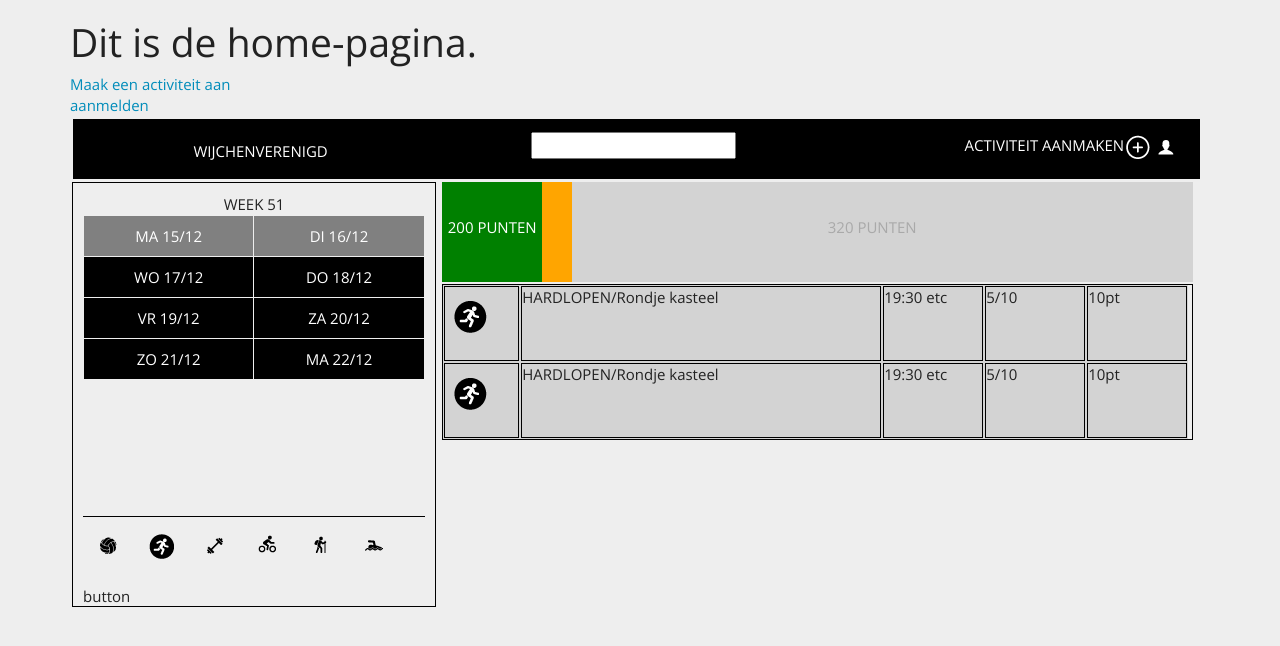
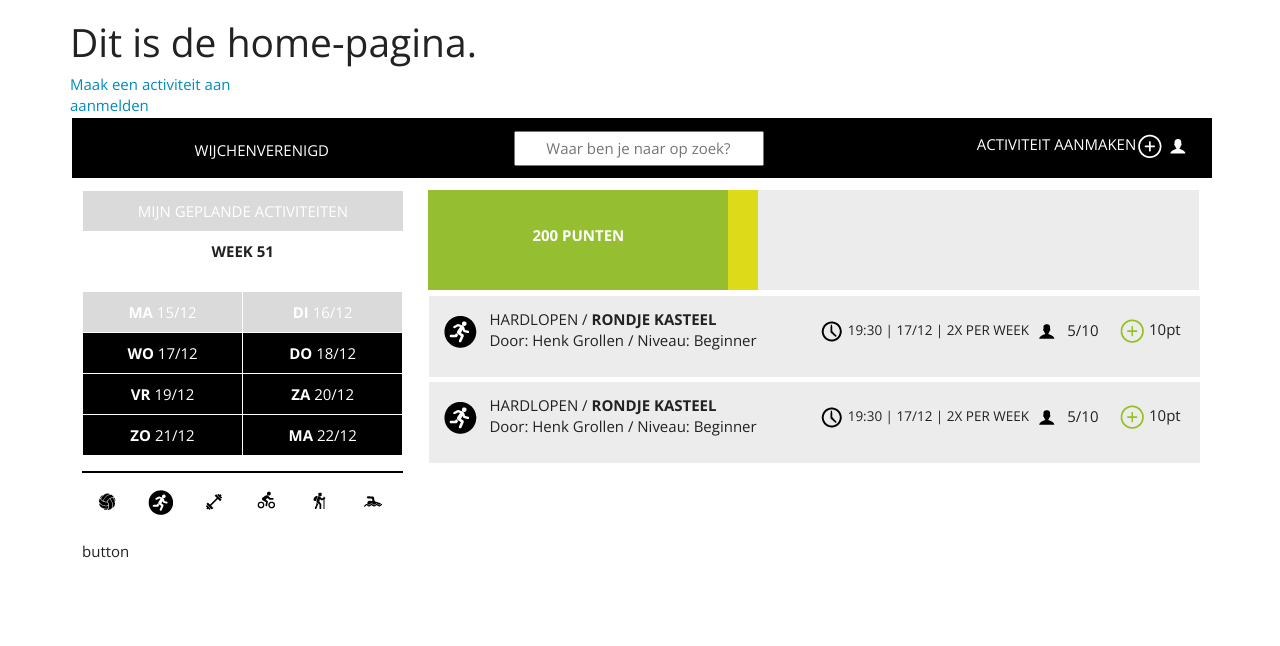
Before and after one commit to JBSK/WijchenGezond, a plain HTML site: page WijchenVerenigd/client/index.html in a window 1280 px wide. Drawn offline with nearby package versions, Linux system fonts and the light colour scheme; files whose address does not match are found by name.

Commit message:
Update Homepage

```diff
--- a/WijchenVerenigd/client/css/stylesheet.css
+++ b/WijchenVerenigd/client/css/stylesheet.css
@@ -1,215 +1,229 @@
 body {
-    margin: 0px;
-    background: #eeeeee !important;
+    margin: 0;
+    background: #fff !important;
 }
 
-.viewContainer{
-    /*border:solid 1px black;*/
-    margin-left:10% ;
+.viewContainer {
+    margin-left: 10%;
     margin-right: 10%;
-    height:600px;
-    margin:1px;
+    height: 600px;
+    margin: 1px;
 
 }
-.topBar{
-    float:left;
-    border:solid 1px black;
-    width:99%;
-    height:60px;
-    margin:2px;
-    background-color:Black ;
-    color:white;
+
+.topBar {
+    float: left;
+    border: solid 1px black;
+    width: 100%;
+    height: 60px;
+    margin: 2px;
+    background-color: Black;
+    color: white;
 }
-.logo{
-    float:left;
-    /*border:solid 1px blue;*/
-    width:33%;
-    /*height:90px;*/
-    margin:1px;
-    text-align:center;
+
+.logo {
+    float: left;
+    width: 33%;
+    margin: 1px;
+    text-align: center;
     padding-top: 20px;
 }
-.search{
-    float:left;
-    border:solid 1px black;
-    width:33%;
-    /*height:90px;*/
-    margin:1px;
-    text-align:center;
+
+.search {
+    float: left;
+    border: solid 1px black;
+    width: 33%;
+    margin: 1px;
+    text-align: center;
     padding-top: 10px;
-    color:black;
+    color: black;
 }
 
-.profile{
-    float:left;
-    border:solid 1px black;
-    width:32%;
-    /*height:90px;*/
-    margin:1px;
+.searchbar {
+    width: 250px;
+    padding: 5px 5px 5px 30px;
+}
+
+.profile {
+    float: left;
+    border: solid 1px black;
+    width: 32%;
+    margin: 1px;
     text-align: right;
     padding-top: 10px;
 }
 
-.leftSideBar{
-    float:left;
-    border:solid 1px black;
-    width:32%;
-    height:425px;
-    margin:1px 5px 1px 1px;
-    padding:10px;
+.leftSideBar {
+    float: left;
+    width: 30%;
+    height: 425px;
+    margin: 0 5px 1px 1px;
+    padding: 10px;
 }
 
-.week{
+.week {
     width: 100%;
-    height:20px;
-    margin-top:1px;
+    height: 50px;
+    margin-top: 10px;
     text-align: center;
-
-}
-.calendar{
-    width: 100%;
-    height: 300px;
-    margin-top:1px;
+    display: block;
+    float: right;
+    font-weight: bold;
 }
 
-.calendar > .day{
-    background-color:black;
-    padding:10px;
-    color:white;
-    height: 40px;
-    width:49.5%;
-    margin-top:1px;
-    margin-left:1px;
-    float:left;
-    text-align:center;
+.calendar {
+    width: 100%;
+    margin-top: 1px;
+    height:280px;
 }
 
-.calendar > .inactive{
-    background-color:grey;
+.calendar > .day {
+    background-color: black;
+    padding: 10px;
+    color: white;
+    height: 40px;
+    width: 49.5%;
+    margin-top: 1px;
+    margin-left: 1px;
+    float: left;
+    text-align: center;
+    display: block;
 }
 
-.sportType{
-    border-top:solid 1px black;
+.day > .weekday {
+    font-weight:bold;
+}
+
+.calendar > .inactive {
+    background-color: #DADADA;
+}
+
+.plannedActivities {
+    background: #DADADA;
+    color: white;
+    padding: 10px;
+    height: 40px;
+    width: 99.5%;
+    margin-top: 1px;
+    margin-left: 1px;
+    float: left;
+    text-align: center;
+    display: block;
+}
+
+.sportType {
+    border-top: solid 2px black;
     height: 70px;
-    margin-top:1px;
 
 }
 
-.rightSide{
-    float:left;
+.rightSide {
+    float: left;
     /*border:solid 1px yellow;*/
-    width:66% ;
+    width: 67.7%;
     height: 400px;
-    margin:0px;
-
-}
-.meter{
-    float:left;
-    width:100%;
-    height:100px;
-    margin:1px;
-    background-color:lightgrey;
+    margin: 10px;
 }
 
-.meter > .completed{
-     background-color:green;
-     width:100px;
-     height:100%;
-    float:left;
-    color:white;
-    text-align:center;
-    padding-top:35px;
+.meter {
+    float: left;
+    width: 100%;
+    height: 100px;
+    margin: 0 0 5px 0;
+    background-color: #ECECEC;
 }
 
-.meter > .completedrecent{
-    background-color:orange;
-    width:30px;
-    height:100%;
-    float:left;
-    text-align:center;
-    padding-top:35px;
+.meter > .completed {
+    background-color: #95BF31;
+    width: 300px;
+    height: 100%;
+    float: left;
+    font-weight:bold;
+    color: white;
+    text-align: center;
+    padding-top: 35px;
 }
 
-.meter > .notcompleted{
-    width:600px;
-    height:100%;
-    float:left;
-    color:darkgrey;
-    text-align:center;
-    padding-top:35px;
+.meter > .completedrecent {
+    background-color: #DDDA1A;
+    width: 30px;
+    height: 100%;
+    float: left;
+    text-align: center;
+    padding-top: 35px;
 }
 
-.activitiesColumn{
-    float:left;
-    border:solid 1px black;
+.meter > .notcompleted {
+    width: 600px;
+    height: 100%;
+    float: left;
+    color: darkgrey;
+    text-align: center;
+    padding-top: 35px;
+}
+
+.activitiesColumn {
+    float: left;
     width: 100%;
-    margin:1px;
+    margin: 1px;
 }
 
 .description {
     float: left;
-    border: solid 1px black;
     width: 100%;
     height: 80px;
     margin: 1px;
-    background-color:lightgrey;
+    background-color: #F6F6F6;
 }
 
-.activity{
-    float:left;
-    background-color:lightgrey;
+.activity {
+    float: left;
+    background-color: #ECECEC;
+    width: 100%;
+    margin: 0 0 5px 0;
 }
 
-.icon{
-    float:left;
-    width: 75px;
+.icon {
+    float: left;
     height: 75px;
-    border:solid 1px black;
-    margin:1px;
+    margin: 6px 0 0 6px;
 }
 
-.activityTitle{
-    float:left;
+.activityTitle {
+    float: left;
     height: 75px;
-    width: 360px;
-    border:solid 1px black;
-    margin:1px;
-
+    width: 43%;
+    padding:13px 5px 0px 5px;
 }
 
-.timeAndDate{
-    float:left;
-    height: 75px;
-    width: 100px;
-    border:solid 1px black;
-    margin:1px;
+.activityTitle > .title {
+    font-weight: bold;
 }
 
-.attendance{
-    float:left;
+.timeAndDate {
+    float: left;
     height: 75px;
-    width: 100px;
-    border:solid 1px black;
-    margin:1px;
+    width: 28%;
+    font-size:90%;
+    padding:20px 0 0 0;
 }
 
-.activityPoints{
-    float:left;
+.attendance {
+    float: left;
     height: 75px;
-    width: 100px;
-    margin:1px;
-    border:solid 1px black;
+    width: 9%;
+    padding:20px 2px 0 0;
 }
 
-/*.repeat{*/
-    /*border:solid 1px black;*/
+.activityPoints {
+    float: right;
+    height: 75px;
+    width: 11%;
+    padding:23px 0 0 5px;
+}
 
-/*}*/
-
-#container {
-    margin-left: auto;
-    margin-right: auto;
-    width: 600px;
+.activityPoints img {
+    margin-right:  0px;
 }
 
 form {
--- a/WijchenVerenigd/client/views/home.html
+++ b/WijchenVerenigd/client/views/home.html
@@ -4,16 +4,17 @@
     <a href="/#/activiteit/">Maak een activiteit aan</a></br>
     <a href="/#/aanmelden/">aanmelden</a>
 </div>
+<div class="topBar">
+    <div class="logo">WIJCHENVERENIGD</div>
+    <div class="search">
+        <input type="text" class="searchbar" placeholder="Waar ben je naar op zoek?">
+    </div>
+    <div class="profile">ACTIVITEIT AANMAKEN<img src="./img/plus_wit.png"><img src="./img/profile_wit.png"></div>
+</div>
 <div class="viewContainer">
-    <div class="topBar">
-        <div class="logo">WIJCHENVERENIGD</div>
-        <div class="search">
-            <input type="text">
-        </div>
-        <div class="profile">ACTIVITEIT AANMAKEN<img src="./img/plus_wit.png"><img src="./img/profile_wit.png"></div>
-    </div>
 
     <div class="leftSideBar">
+        <div class="plannedActivities">MIJN GEPLANDE ACTIVITEITEN</div>
         <div class="week">WEEK 51</div>
         <div class="calendar" ng-init="week = [
   {day:'MA', date:'15/12', passed:'inactive'},
@@ -25,7 +26,7 @@
   {day:'ZO', date:'21/12'},
   {day:'MA', date:'22/12'}
 ]">
-            <div class="day {{day.passed}}" ng-repeat="day in week">{{day.day}} {{day.date}}</div>
+            <div class="day {{day.passed}}" ng-repeat="day in week"><span class="weekday">{{day.day}}</span> {{day.date}}</div>
         </div>
         <div class="sportType">
             <img src="./img/bal.png">
@@ -52,18 +53,20 @@
         <div class="activitiesColumn">
             <div class="activity" ng-click="showDetails1 = ! showDetails1">
                 <div class="icon"><img src="./img/loop_groot.png"></div>
-                <div class="activityTitle">HARDLOPEN/Rondje kasteel</div>
-                <div class="timeAndDate">19:30 etc</div>
-                <div class="attendance"> 5/10</div>
-                <div class="activityPoints"> 10pt</div>
+                <div class="activityTitle">HARDLOPEN / <span class="title">RONDJE KASTEEL</span><br>
+                Door: Henk Grollen / Niveau: Beginner</div>
+                <div class="timeAndDate"><img src="./img/klok.png">19:30 | 17/12 | 2X PER WEEK</div>
+                <div class="attendance"><img src="./img/profile.png"> 5/10</div>
+                <div class="activityPoints"><img src="./img/plus_groen.png"> 10pt</div>
             </div>
             <div class="description" ng-show="showDetails1">DESCRIPTION</div>
             <div class="activity" ng-click="showDetails2 = ! showDetails2">
                 <div class="icon"><img src="./img/loop_groot.png"></div>
-                <div class="activityTitle">HARDLOPEN/Rondje kasteel</div>
-                <div class="timeAndDate">19:30 etc</div>
-                <div class="attendance"> 5/10</div>
-                <div class="activityPoints"> 10pt</div>
+                <div class="activityTitle">HARDLOPEN / <span class="title">RONDJE KASTEEL</span><br>
+                    Door: Henk Grollen / Niveau: Beginner</div>
+                <div class="timeAndDate"><img src="./img/klok.png">19:30 | 17/12 | 2X PER WEEK</div>
+                <div class="attendance"><img src="./img/profile.png"> 5/10</div>
+                <div class="activityPoints"><img src="./img/plus_groen.png"> 10pt</div>
             </div>
             <div class="description" ng-show="showDetails2">DESCRIPTION</div>
         </div>
```
Also changed, not shown: 1 other file. Lines whose indentation alone changed are shown as unchanged.
